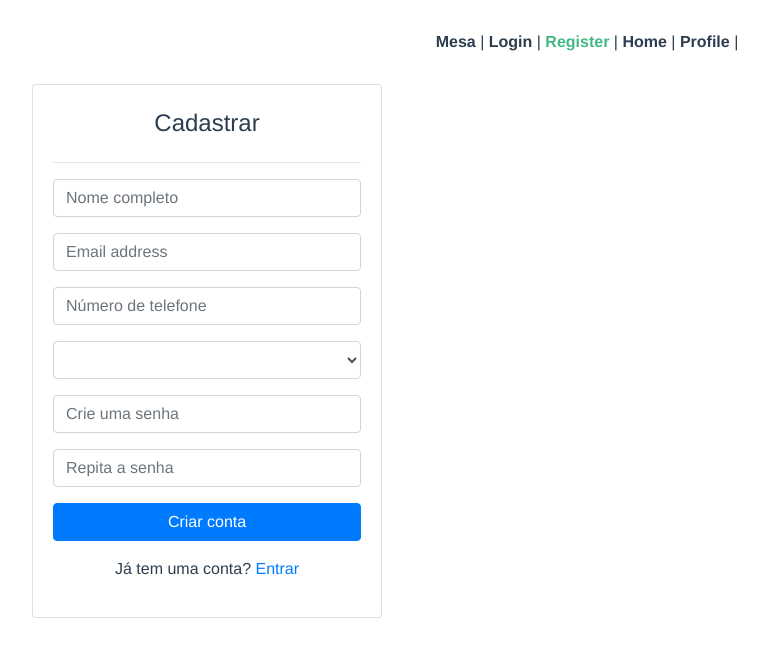
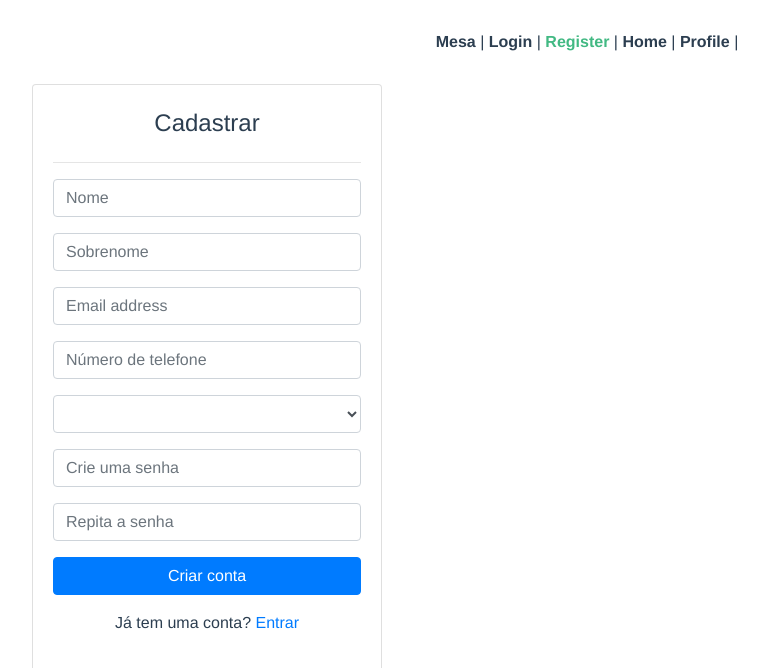
Before and after one commit to murilolopes/mesa-inc, a Vue app: page /register in a window 1280 px wide. Shown: the top 668 px of the page, without its empty margins (53-821 px from the left). Built offline with nearby package versions, Linux system fonts and the light colour scheme.

Commit message:
adding first and last name to forms anda removing full name from forms

```diff
--- a/src/services/auth.js
+++ b/src/services/auth.js
@@ -4,9 +4,10 @@ export class Auth {
     return AXIOS.post("https://reqres.in/api/login", { email, password });
   }
 
-  static register({ full_name, email, phone, role, password }) {
+  static register({ first_name, last_name, email, phone, role, password }) {
     return AXIOS.post("https://reqres.in/api/register", {
-      full_name,
+      first_name,
+      last_name,
       email,
       phone,
       role,
--- a/src/views/Profile.vue
+++ b/src/views/Profile.vue
@@ -11,11 +11,20 @@
             <form id="profileForm" @submit.prevent="sendUpdateUser">
               <div class="form-group input-group">
                 <input
-                  name="full_name"
+                  name="first_name"
                   class="form-control"
-                  placeholder="Nome completo"
+                  placeholder="Nome"
                   type="text"
-                  v-model="profileForm.full_name"
+                  v-model="profileForm.first_name"
+                />
+              </div>
+              <div class="form-group input-group">
+                <input
+                  name="last_name"
+                  class="form-control"
+                  placeholder="Sobrenome"
+                  type="text"
+                  v-model="profileForm.last_name"
                 />
               </div>
               <div class="form-group input-group">
@@ -66,7 +75,8 @@ export default {
     return {
       profileFormError: "",
       profileForm: {
-        full_name: "",
+        first_name: "",
+        last_name: "",
         email: "",
         phone: "",
         role: "",
@@ -86,7 +96,6 @@ export default {
     },
     fillForm() {
       this.profileForm = Object.assign({}, this.$store.state.auth.loggedUser);
-      this.profileForm.full_name = `${this.profileForm.first_name} ${this.profileForm.last_name}`;
     },
   },
   computed: {
--- a/src/views/Register.vue
+++ b/src/views/Register.vue
@@ -12,11 +12,20 @@
             <form id="registerForm" @submit.prevent="sendRegistration">
               <div class="form-group input-group">
                 <input
-                  name="full_name"
+                  name="first_name"
                   class="form-control"
-                  placeholder="Nome completo"
+                  placeholder="Nome"
                   type="text"
-                  v-model="registerForm.full_name"
+                  v-model="registerForm.first_name"
+                />
+              </div>
+              <div class="form-group input-group">
+                <input
+                  name="last_name"
+                  class="form-control"
+                  placeholder="Sobrenome"
+                  type="text"
+                  v-model="registerForm.last_name"
                 />
               </div>
               <div class="form-group input-group">
@@ -86,7 +95,8 @@ export default {
     return {
       registerFormError: "",
       registerForm: {
-        full_name: "",
+        first_name: "",
+        last_name: "",
         email: "",
         phone: "",
         role: "",
```
